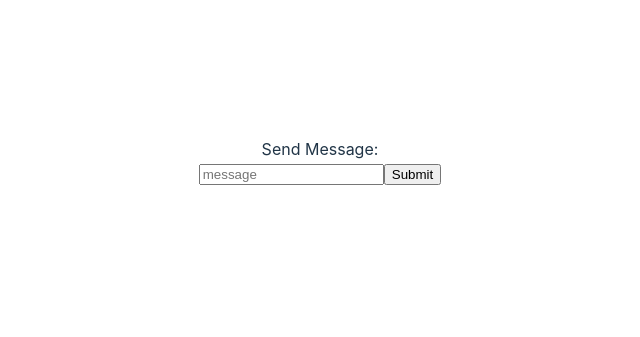
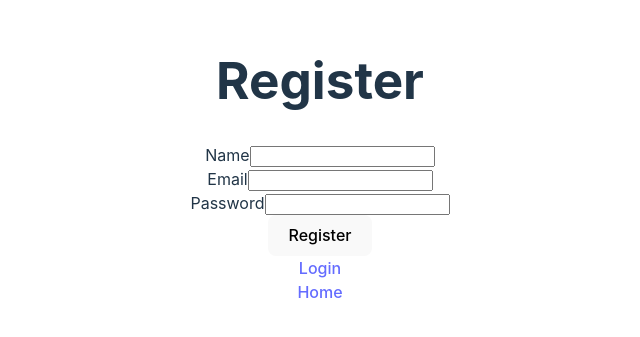
Before and after one commit to g-nbo/Songify_AI, a React (Vite) app: page /register in a window 1280 px wide. Shown: the part 239-576 px from the top of the page, without its empty margins (320-960 px from the left). Built offline with nearby package versions, Linux system fonts and the light colour scheme.

Commit message:
Add CRUD functionality, create favorite, read favorites, update username, delete favorites

```diff
--- a/package.json
+++ b/package.json
@@ -11,7 +11,8 @@
   },
   "dependencies": {
     "react": "^18.3.1",
-    "react-dom": "^18.3.1"
+    "react-dom": "^18.3.1",
+    "react-router-dom": "^6.23.1"
   },
   "devDependencies": {
     "@types/react": "^18.3.3",
--- a/src/App.jsx
+++ b/src/App.jsx
@@ -1,75 +1,34 @@
 import { useEffect, useState } from 'react'
+import { BrowserRouter, Routes, Route} from 'react-router-dom'
 import './App.css'
-import SongCard from './components/SongCard'
-
+import MusicPage from './pages/MusicPage'
+import HomePage from './pages/HomePage'
+import LoginPage from './pages/LoginPage'
+import RegisterPage from './pages/RegisterPage'
+import UserContext from './context/UserContext'
+import FavoritesPage from './pages/FavoritesPage'
 
 function App() {
   const [count, setCount] = useState(0)
-  const [reccSongs, setReccSongs] = useState([])
+  const [user, setUser] = useState(JSON.parse(localStorage.getItem('userId')))
 
-
-  // When user submits a message give it to GPT to respond with a song reccommendation
-  async function handleSubmit(e) {
-    e.preventDefault()
-
-    try {
-
-      // setComputerRes(await aiRes.json())
-
-      const spotifyRes = await fetch("http://localhost:8000/messages/spotify/song", {
-        method: "POST",
-        headers: {
-          "Content-Type": "application/json"
-        },
-        body: JSON.stringify({
-          "message": e.target[0].value,
-        })
-      })
-      const spotifyData = await spotifyRes.json();
-
-      const newSong = spotifyData
-
-      setReccSongs([
-        ...reccSongs,
-        newSong
-      ])
-      // AFTER THAT START ADDING CRUD FUNCTIONALITY WITH
-      // LOGIN PAGE,
-      // Create favoriting songs, view favorited songs, delete favorited songs, update username/password
-
-      e.target[0].value = ""
-    } catch (err) {
-      console.log(err)
-    }
-
-  }
 
 
   return (
 
-    <>
-      <form onSubmit={(e) => handleSubmit(e)} action="#">
-        <label htmlFor="message">Send Message: </label> <br />
-        <input placeholder='message' type="text" name="message" id="message" />
-        <input type="submit" />
-      </form>
-
-      {
-        reccSongs ?
-
-        reccSongs.map((s, i) => {
-          return (
-            <div>
-              <SongCard key={i} songId={s[1]} songExplanation={s[0]}/>
-            </div>
-          )
-        }) :
-        ""
-      }
-
-
-
-    </>
+    <UserContext.Provider value={{"user": user}}>
+      <BrowserRouter>
+        <Routes>
+          <Route path='/'>
+            <Route index element={<HomePage />} />
+            <Route path='login' element={<LoginPage setUser={setUser} />} />
+            <Route path='register' element={<RegisterPage />} />
+            <Route path='music' element={<MusicPage />} />
+            <Route path='favorites' element={<FavoritesPage />} />
+          </Route>
+        </Routes>
+      </BrowserRouter >
+    </UserContext.Provider>
   )
 }
 
--- /dev/null
+++ b/src/context/UserContext.jsx
@@ -0,0 +1,7 @@
+import { createContext } from 'react';
+
+const UserContext = createContext({
+    loggedIn: false
+});
+
+export default UserContext;
--- /dev/null
+++ b/src/pages/FavoritesPage.jsx
@@ -0,0 +1,38 @@
+import UserContext from "../context/UserContext";
+import { useContext, useEffect, useState } from "react";
+import SongCard from "../components/SongCard";
+
+
+
+function FavoritesPage() {
+
+    const context = useContext(UserContext)
+    const [favorites, setFavorites] = useState(context.user.favorites)
+
+
+
+
+    return (
+        <>
+            <p>{context.user.name}</p>
+            {
+                context.user.favorites.length ?
+                    <>
+                        <p>Favorites: </p>
+                        {
+                    context.user.favorites.map((f, i) => {
+                        return <SongCard key={i} songId={f} />
+                    })
+                }
+                    </> :
+                    "No Favorites Found"
+            }
+            <br />
+            <a href="/">Home</a>
+            <br />
+            <a href="/music">Music</a>
+        </>
+    )
+}
+
+export default FavoritesPage
--- /dev/null
+++ b/src/pages/HomePage.jsx
@@ -0,0 +1,25 @@
+function logout() {
+    localStorage.getItem("userId") ?
+    localStorage.removeItem("userId") :
+    console.log("cant logout if you're not logged in")
+}
+
+
+function HomePage() {
+    return (
+        <div>
+            <p>Home</p>
+            <a href="/login">Login</a>
+            <br />
+            <a href="register">Register</a>
+            <br />
+            <a href="music">Music</a>
+            <br />
+            <a href="favorites">Favorites</a>
+            <br />
+            <button onClick={logout}>Logout</button>
+        </div>
+    )
+}
+
+export default HomePage
--- /dev/null
+++ b/src/pages/LoginPage.jsx
@@ -0,0 +1,68 @@
+import { useContext } from "react";
+import { useNavigate } from "react-router-dom";
+import UserContext from "../context/UserContext";
+
+
+
+function LoginPage() {
+
+    const navigate = useNavigate()
+
+    async function handleSubmit(e) {
+        e.preventDefault()
+
+        const res = await fetch("http://localhost:8000/users/login", {
+            method: "POST",
+            headers: {
+                "Content-Type": "application/json"
+            },
+            body: JSON.stringify({
+                'email': e.target[0].value,
+                'password': e.target[1].value,
+            })
+        })
+
+        const data = await res.json()
+
+        if(data) {
+            localStorage.setItem('userId', JSON.stringify(data))
+            navigate('../music')
+        }
+
+
+    }
+
+        const context = useContext(UserContext)
+
+
+
+    return (
+        <>
+
+            {
+                context.user ?
+                <a href="../">You're already logged in, did you mean to go Home?</a> :
+                <>
+                <h1>Login</h1>
+            <form onSubmit={(e) => handleSubmit(e)} method="POST">
+                <div>
+                    <label htmlFor="email">Email: </label>
+                    <input type="email" id="email" name="email" required />
+                </div>
+                <div>
+                    <label htmlFor="password">Password: </label>
+                    <input type="password" id="password" name="password" required />
+                </div>
+                <button type="submit">Login</button>
+            </form>
+            <a href="/register">Register</a>
+            <br />
+            <a href="/">Home</a>
+            </>
+            }
+
+        </>
+    )
+}
+
+export default LoginPage
--- /dev/null
+++ b/src/pages/MusicPage.jsx
@@ -0,0 +1,70 @@
+import { useEffect, useState, useContext } from 'react'
+import SongCard from '../components/SongCard'
+import UserContext from "../context/UserContext";
+
+function MusicPage() {
+
+    const [reccSongs, setReccSongs] = useState([])
+    const context = useContext(UserContext)
+
+    // When user submits a message give it to GPT to respond with a song reccommendation
+    async function handleSubmit(e) {
+        e.preventDefault()
+
+        try {
+
+            const spotifyRes = await fetch("http://localhost:8000/songify/song", {
+                method: "POST",
+                headers: {
+                    "Content-Type": "application/json"
+                },
+                body: JSON.stringify({
+                    "message": e.target[0].value,
+                })
+            })
+
+            const spotifyData = await spotifyRes.json();
+            const newSong = spotifyData
+
+            setReccSongs([
+                ...reccSongs,
+                newSong
+            ])
+
+
+            e.target[0].value = ""
+        } catch (err) {
+            console.log(err)
+        }
+
+    }
+
+    return (
+        <>
+            <form onSubmit={(e) => handleSubmit(e)} action="#">
+                <label htmlFor="message">Send Message: </label> <br />
+                <input placeholder='message' type="text" name="message" id="message" />
+                <input type="submit" />
+            </form>
+            <br />
+            <a href="/">Home</a>
+            <br />
+            <a href="/favorites">Favorites</a>
+
+            {
+                reccSongs ?
+
+                    reccSongs.map((s, i) => {
+                        return (
+                            <div>
+                                <SongCard key={i} songId={s[1]} songExplanation={s[0]} />
+                            </div>
+                        )
+                    }) :
+                    ""
+            }
+        </>
+    )
+}
+
+export default MusicPage
--- /dev/null
+++ b/src/pages/RegisterPage.jsx
@@ -0,0 +1,66 @@
+import { useContext } from "react";
+import { useNavigate } from "react-router-dom";
+import UserContext from "../context/UserContext";
+
+
+function RegisterPage() {
+    const navigate = useNavigate()
+
+    async function handleSubmit(e) {
+        e.preventDefault()
+        const res = await fetch("http://localhost:8000/users/register", {
+            method: "POST",
+            headers: {
+                "Content-Type": "application/json"
+            },
+            body: JSON.stringify({
+                'name': e.target[0].value,
+                'email': e.target[1].value,
+                'password': e.target[2].value,
+                'favorites': []
+            })
+        })
+        const data = await res.json()
+
+
+        if (data.email) {
+            navigate("../login")
+        }
+    }
+
+    const context = useContext(UserContext)
+    console.log(context)
+
+    return (
+
+        <>
+            {
+                context.user ?
+                <a href="../">You're already logged in, did you mean to go Home?</a> :
+                <>
+                    <h1>Register</h1>
+                    <form onSubmit={(e) => handleSubmit(e)}>
+                        <div>
+                            <label htmlFor="Name">Name</label>
+                            <input type="text" id="Name" name="Name" required />
+                        </div>
+                        <div>
+                            <label htmlFor="email">Email</label>
+                            <input type="email" id="email" name="email" required />
+                        </div>
+                        <div>
+                            <label htmlFor="password">Password</label>
+                            <input type="password" id="password" name="password" required />
+                        </div>
+                        <button type="submit">Register</button>
+                    </form>
+                    <a href="/login">Login</a>
+                    <br />
+                    <a href="/">Home</a>
+                </>
+            }
+        </>
+    )
+}
+
+export default RegisterPage
```
Also changed, not shown: src/components/SongCard.jsx (+68 -3 lines), 1 other file (tests, documents, lock files or other folders).
